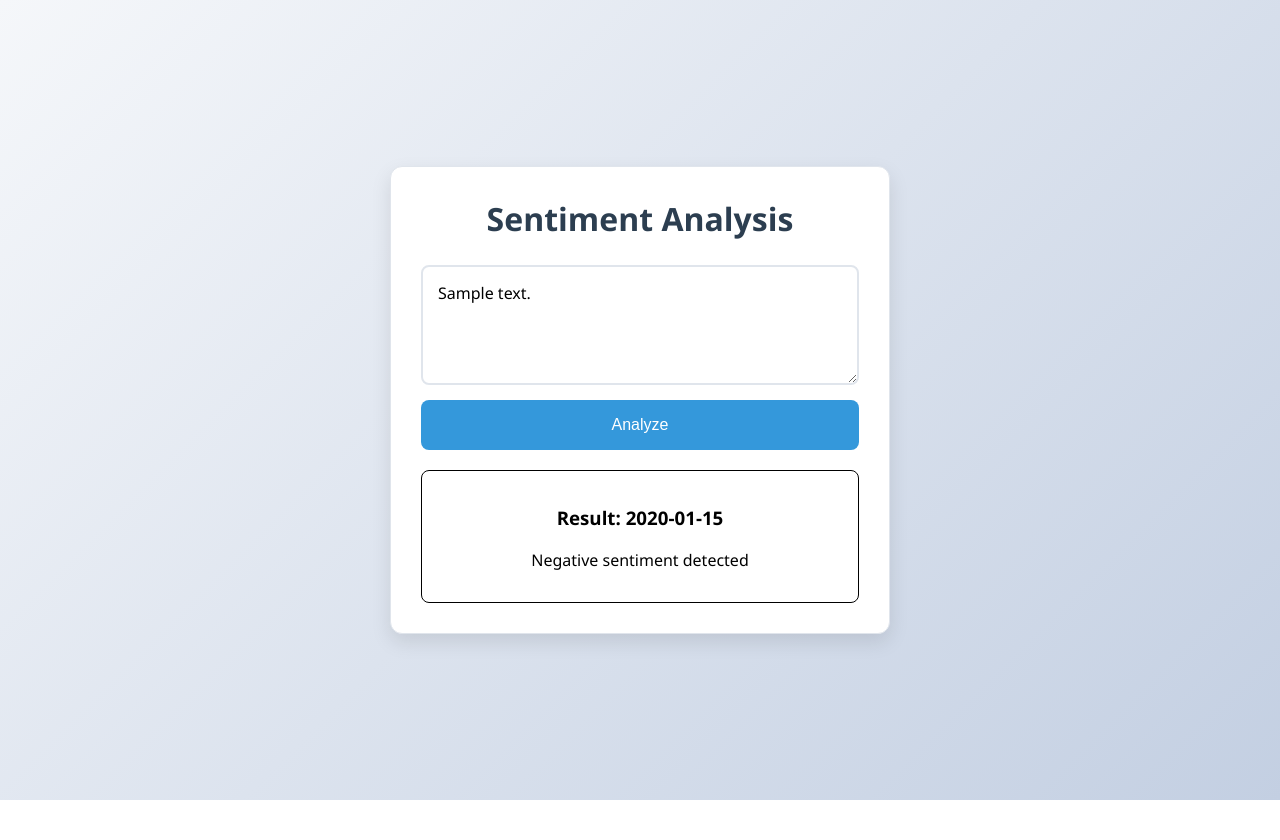
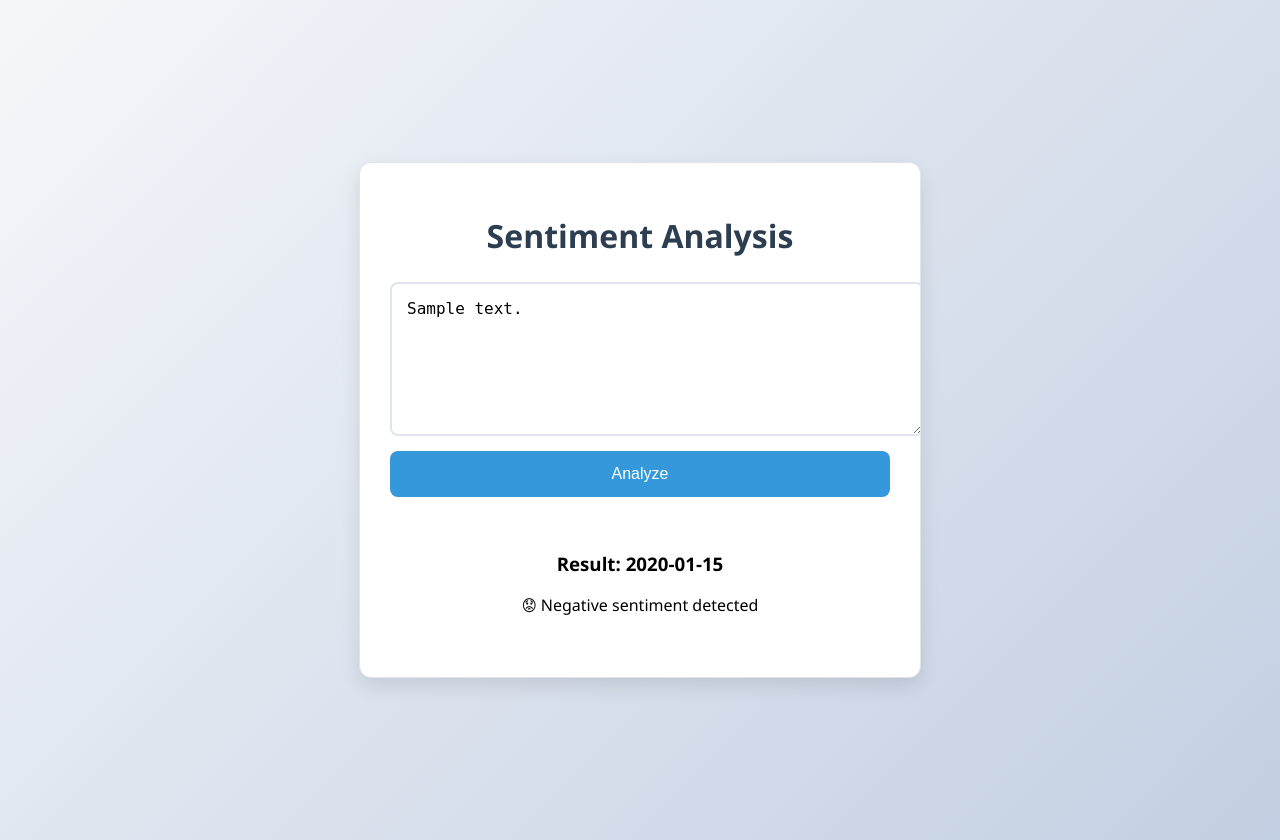
Before and after one commit to Swayam-04/sentiment, a Flask app: template templates/index.html in a window 1280 px wide. Before the commit the page ends 800 px from the top, so only its background shows below. Run offline with Flask 2, Linux system fonts and the light colour scheme; the template is opened without the code that fills it: most values are stand-ins (such as "Sample title", 1, 10 or a date in 2020).

Commit message:
Update index.html

```diff
--- a/templates/index.html
+++ b/templates/index.html
@@ -3,6 +3,7 @@
 <head>
     <title>Sentiment Analysis</title>
     <style>
+        /* Modern styling - all CSS embedded */
         body {
             font-family: 'Segoe UI', Tahoma, Geneva, Verdana, sans-serif;
             background: linear-gradient(135deg, #f5f7fa 0%, #c3cfe2 100%);
@@ -12,7 +13,6 @@
             display: flex;
             justify-content: center;
             align-items: center;
-            box-sizing: border-box;
         }
 
         .container {
@@ -22,9 +22,8 @@
             padding: 30px;
             width: 100%;
             max-width: 500px;
-            box-sizing: border-box;
             border: 1px solid #e0e5ec; /* Added subtle border */
-            overflow: hidden; /* Prevents content from bleeding outside */
+            overflow: hidden;
         }
 
         h1 {
@@ -32,7 +31,6 @@
             text-align: center;
             margin-bottom: 25px;
             font-weight: 600;
-            margin-top: 0;
         }
 
         form {
@@ -49,8 +47,7 @@
             font-size: 16px;
             resize: vertical;
             min-height: 120px;
-            box-sizing: border-box;
-            font-family: inherit;
+            transition: all 0.3s ease;
         }
 
         textarea:focus {
@@ -69,7 +66,6 @@
             font-weight: 500;
             cursor: pointer;
             transition: all 0.3s ease;
-            border: 2px solid transparent; /* Ensures consistent sizing */
         }
 
         button:hover {
@@ -84,36 +80,29 @@
             text-align: center;
             font-weight: 500;
             display: {% if sentiment %}block{% else %}none{% endif %};
-            border: 1px solid; /* Dynamic border color based on sentiment */
         }
 
         .positive {
             background: rgba(46, 204, 113, 0.15);
             color: #27ae60;
-            border-color: #2ecc71 !important;
+            border: 1px solid #2ecc71;
         }
 
         .neutral {
             background: rgba(241, 196, 15, 0.15);
             color: #f39c12;
-            border-color: #f1c40f !important;
+            border: 1px solid #f1c40f;
         }
 
         .negative {
             background: rgba(231, 76, 60, 0.15);
             color: #c0392b;
-            border-color: #e74c3c !important;
+            border: 1px solid #e74c3c;
         }
 
         @media (max-width: 600px) {
             .container {
                 padding: 20px;
-                margin: 10px;
-                width: calc(100% - 20px);
-            }
-
-            body {
-                padding: 10px;
             }
         }
     </style>
@@ -130,11 +119,11 @@
         <div class="result {{ sentiment.lower() }}">
             <h3>Result: {{ sentiment }}</h3>
             {% if sentiment == 'POSITIVE' %}
-                <p>Positive sentiment detected!</p>
+                <p>😊 Positive sentiment detected!</p>
             {% elif sentiment == 'NEUTRAL' %}
-                <p>Neutral sentiment detected</p>
+                <p>😐 Neutral sentiment detected</p>
             {% else %}
-                <p>Negative sentiment detected</p>
+                <p>😟 Negative sentiment detected</p>
             {% endif %}
         </div>
         {% endif %}
```
